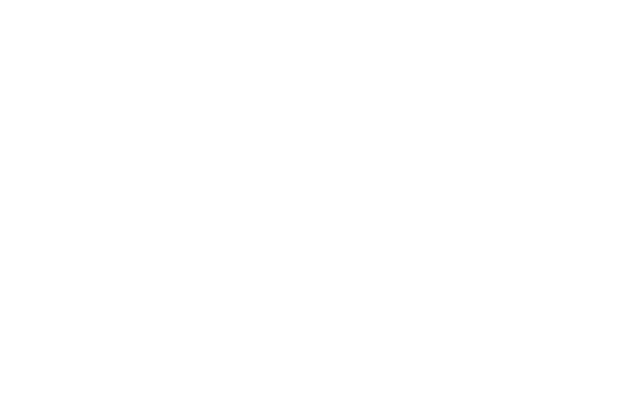
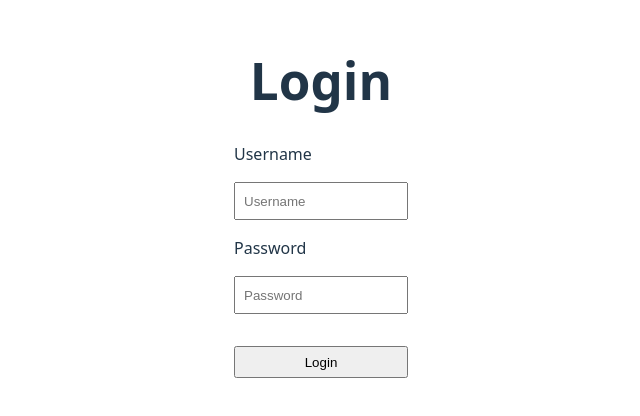
Before and after one commit to ruinabeshima/todo_list, a React (Vite) app in the folder client/: page /login in a window 1280 px wide. Before the commit this address had no page. Shown: the part 202-618 px from the top of the page, without its empty margins (319-959 px from the left). Built offline with nearby package versions, Linux system fonts and the light colour scheme.

Commit message:
Added login form in frontend

```diff
--- /dev/null
+++ b/client/src/components/login.jsx
@@ -0,0 +1,39 @@
+import { useState } from "react";
+import styles from "../styles/login.module.css";
+
+export default function Login() {
+  const [username, setUsername] = useState("");
+  const [password, setPassword] = useState("");
+
+  const handleSubmit = async (event) => {
+    event.preventDefault();
+    console.log("Form submitted!")
+  };
+
+  return (
+    <>
+      <h1>Login</h1>
+      <form onSubmit={handleSubmit} className={styles.form}>
+        <label for="username">Username</label>
+        <input
+          type="text"
+          className={styles.input}
+          placeholder="Username"
+          id="username"
+          value={username}
+          onChange={(event) => setUsername(event.target.value)}
+        ></input>
+        <label for="password">Password</label>
+        <input
+          type="password"
+          className={styles.input}
+          placeholder="Password"
+          id="password"
+          value={password}
+          onChange={(event) => setPassword(event.target.value)}
+        ></input>
+        <input type="submit" value="Login" className={styles.submit}></input>
+      </form>
+    </>
+  );
+}
--- a/client/src/routes.jsx
+++ b/client/src/routes.jsx
@@ -1,9 +1,11 @@
 import { Route, Routes } from "react-router-dom";
 import Register from "./components/register";
+import Login from "./components/login";
 
 const routes = (
   <Routes>
     <Route path="/register" element={<Register />}></Route>
+    <Route path="/login" element={<Login />}></Route>
   </Routes>
 )
 
--- /dev/null
+++ b/client/src/styles/login.module.css
@@ -0,0 +1,21 @@
+.form {
+  display: flex;
+  flex-direction: column;
+  gap: 1rem;
+  text-align: left;
+}
+
+.input {
+  height: 2rem;
+  width: 10rem;
+  padding-left: 0.5rem;
+}
+
+.submit {
+  height: 2rem;
+  margin-top: 1rem;
+}
+
+.submit:hover {
+  cursor: pointer;
+}
```
